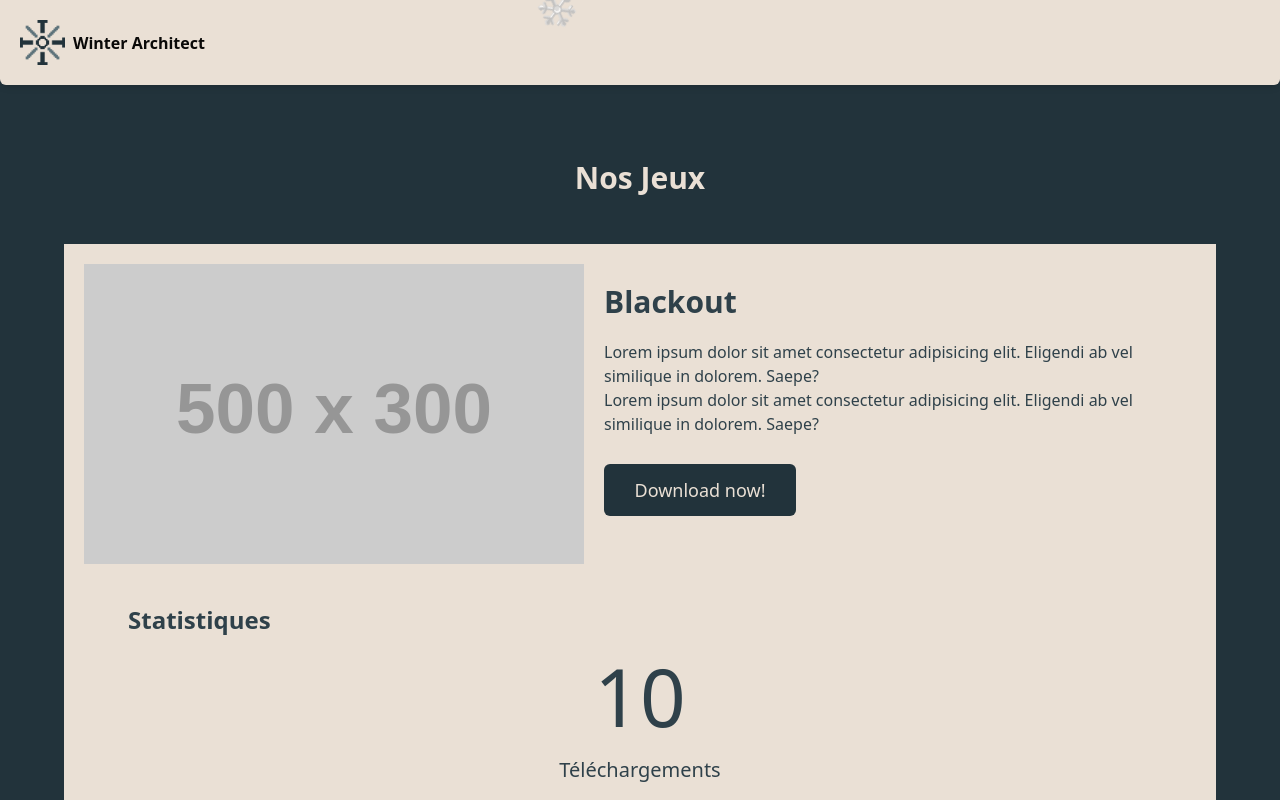
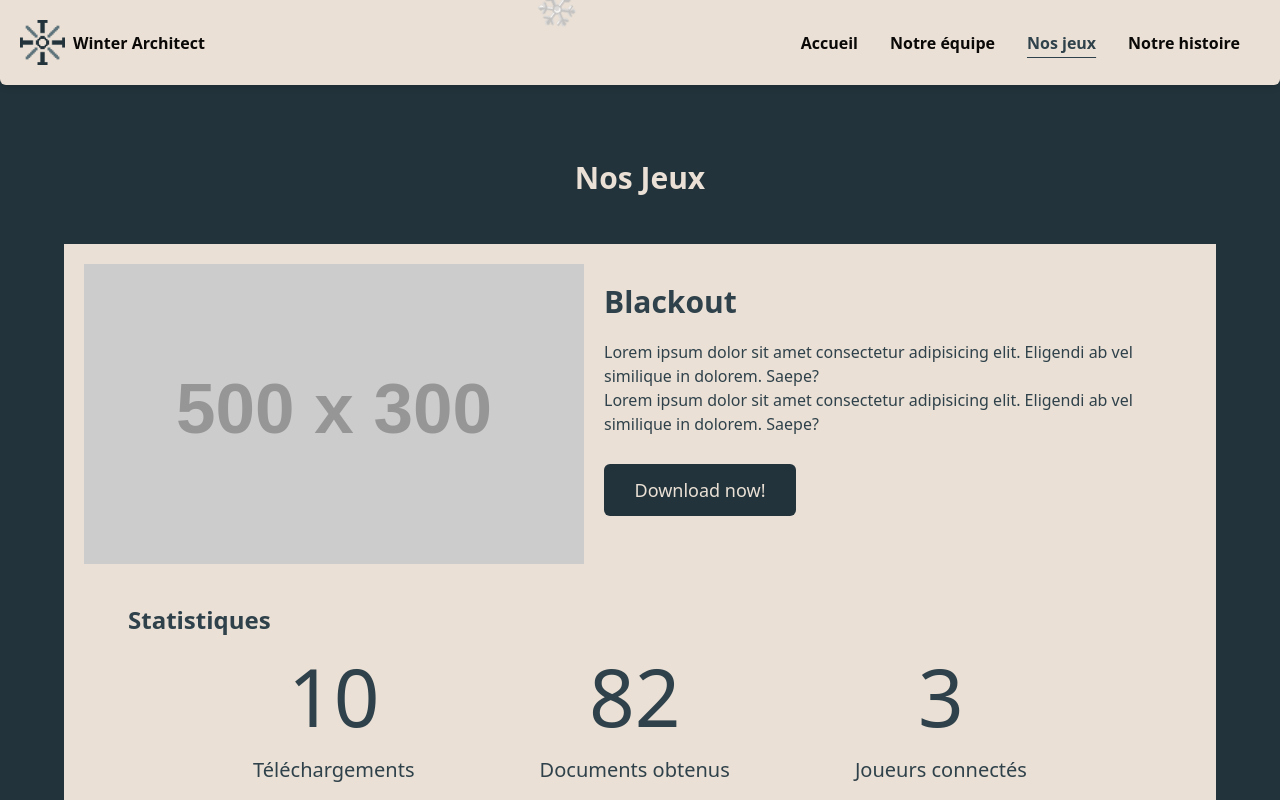
Before and after one commit to Winter-Architect/website, a Nuxt app: page /games in a window 1280 px wide. Shown: the top 800 px of the page. Built offline with nearby package versions, Linux system fonts and the light colour scheme.

Commit message:
fix navbar + ajout quelques resaux + modif ds story

```diff
--- a/components/Navbar.vue
+++ b/components/Navbar.vue
@@ -33,9 +33,66 @@
           ></span>
         </div>
       </button>
+      <!-- navbar pc -->
+      <ul
+        class="md:flex hidden items-center justify-end space-y-0 space-x-8 py-2 mr-5"
+      >
+        <li class="text-[#0A0908] font-semibold">
+          <NuxtLink
+            to="/"
+            :class="{
+              'text-outer-space-900 underline underline-offset-8':
+                $route.path === '/',
+            }"
+            class="relative block transition-all duration-300 ease-in-out hover:text-outer-space-900 hover:underline hover:underline-offset-8"
+            @click="closeMenu"
+          >
+            Accueil
+          </NuxtLink>
+        </li>
+        <li class="font-semibold">
+          <NuxtLink
+            to="/team"
+            :class="{
+              'text-outer-space-900 underline underline-offset-8':
+                $route.path === '/team',
+            }"
+            class="relative block transition-all duration-300 ease-in-out hover:text-outer-space-900 hover:underline hover:underline-offset-8"
+            @click="closeMenu"
+          >
+            Notre équipe
+          </NuxtLink>
+        </li>
+        <li class="font-semibold">
+          <NuxtLink
+            to="/games"
+            :class="{
+              'text-outer-space-900 underline underline-offset-8':
+                $route.path === '/games',
+            }"
+            class="relative block transition-all duration-300 ease-in-out hover:text-outer-space-900 hover:underline hover:underline-offset-8"
+            @click="closeMenu"
+          >
+            Nos jeux
+          </NuxtLink>
+        </li>
+        <li class="font-semibold">
+          <NuxtLink
+            to="/story"
+            :class="{
+              'text-outer-space-900 underline underline-offset-8':
+                $route.path === '/story',
+            }"
+            class="relative block transition-all duration-300 ease-in-out hover:text-outer-space-900 hover:underline hover:underline-offset-8"
+            @click="closeMenu"
+          >
+            Notre histoire
+          </NuxtLink>
+        </li>
+      </ul>
     </div>
 
-    <!-- Menu Navigation avec Animation -->
+    <!-- navbar mobile -->
     <div
       class="lg:block lg:mt-0 overflow-hidden transition-all duration-300 ease-in-out"
       :style="{
--- a/components/Presentation.vue
+++ b/components/Presentation.vue
@@ -5,7 +5,7 @@
     <h1
       class="absolute -top-10 bg-pearl-bush-100 border-outer-space-950 border-4 p-5 rounded-full h-[10vh] w-auto md:w-[20vw] flex justify-center md:justify-start items-center"
     >
-      <div class="flex items-end gap-1">
+      <div class="flex items-end gap-1 font-bold">
         <span class="text-3xl font-bold leading-none">{{ number }}.</span>
         <span class="text-2xl leading-none">{{ name }}</span>
       </div>
--- a/components/PresentationPersonne.vue
+++ b/components/PresentationPersonne.vue
@@ -45,7 +45,15 @@
               class="transition-all duration-300 ease-in-out hover:scale-125 hover:text-pink-500 hover:-translate-y-1"
               title="Instagram"
             >
-              <Icon name="i-bxl-instagram" />
+              <Icon name="i-bxl-instagram" /> </a
+            ><a
+              v-if="discord"
+              :href="discord"
+              target="_blank"
+              class="transition-all duration-300 ease-in-out hover:scale-125 hover:text-[#505be4] hover:-translate-y-1"
+              title="Instagram"
+            >
+              <Icon name="i-ic-baseline-discord" />
             </a>
           </div>
         </div>
@@ -68,13 +76,15 @@
 </template>
 
 <script setup>
-const { name, description, linkedin, instagram, github, image } = defineProps([
+const { name, description, linkedin, instagram, github, image, discord } =
+  defineProps([
     "name",
     "description",
     "linkedin",
     "github",
     "instagram",
     "image",
+    "discord",
   ]);
 </script>
 
--- a/components/Statistiques.vue
+++ b/components/Statistiques.vue
@@ -1,7 +1,7 @@
 <template>
   <div>
     <h1 class="text-2xl font-semibold pt-10 w-[80vw]">Statistiques</h1>
-    <div class="flex flex-col md-flex-row justify-evenly">
+    <div class="flex flex-col md:flex-row justify-evenly">
       <StatUnique nb="10" text="Téléchargements" />
       <StatUnique nb="82" text="Documents obtenus" />
       <StatUnique nb="3" text="Joueurs connectés" />
--- a/package.json
+++ b/package.json
@@ -19,6 +19,7 @@
   },
   "devDependencies": {
     "@iconify-json/bxl": "^1.2.1",
+    "@iconify-json/ic": "^1.2.1",
     "@iconify/vue": "^4.1.3-beta.1"
   }
 }
--- a/pages/story.vue
+++ b/pages/story.vue
@@ -45,7 +45,7 @@
         alors qu'il se décide à lancer le jeu, en nous écartant de l'aspect
         sangsue du modèle économique courant et commun dans les jeux
         indépendants, tels que des achats en jeu pour des cosmétiques ou encore
-        des publicités.
+        des publicités.<br />
         <span class="italic text-sm">Un achat, une expérience.</span><br />
       </p>
     </Presentation>
--- a/pages/team.vue
+++ b/pages/team.vue
@@ -5,6 +5,7 @@
       <PresentationPersonne
         name="Wassim Alouini"
         image="/photos/wassim.alouini.jpg"
+        discord="https://discord.com/users/342996069287723010"
       >
         <p>
           Passionné de tout ce qui entoure le jeu vidéo depuis plusieurs années,
@@ -28,6 +29,7 @@
       <PresentationPersonne
         name="Loan Maria-Chatelain"
         image="/photos/loan.maria-chatelain.jpg"
+        discord="https://discord.com/users/642744094531125295"
       >
         <p>
           Après avoir suivi une formation au langage de programmation Python en
@@ -48,6 +50,9 @@
       <PresentationPersonne
         name="Brewen Merer"
         image="/photos/brewen.merer.jpg"
+        github="https://github.com/WagganImp"
+        instagram="https://www.instagram.com/waggan_/"
+        discord="https://discord.com/users/889555373718118421"
       >
         <p>
           Travailleur et très exigeant envers moi-même, je considère un projet
@@ -77,6 +82,7 @@
       <PresentationPersonne
         name="Fabien Guessant"
         image="/photos/fabien.guessant.jpg"
+        discord="https://discord.com/users/779298398691786793"
       >
         <p>
           J'ai découvert la création de jeux vidéo et le codage récréatif sur
@@ -99,6 +105,7 @@
         instagram="https://www.instagram.com/nocteln/"
         linkedin="https://www.linkedin.com/in/eliott-mieze-b15114232/"
         github="https://github.com/Nocteln"
+        discord="https://discord.com/users/562693590514532362"
       >
         <p>
           Mon parcours dans le développement de jeux vidéo a débuté sur la
```
Also changed, not shown: 1 other file (tests, documents, lock files or other folders). Lines whose indentation alone changed are shown as unchanged.
